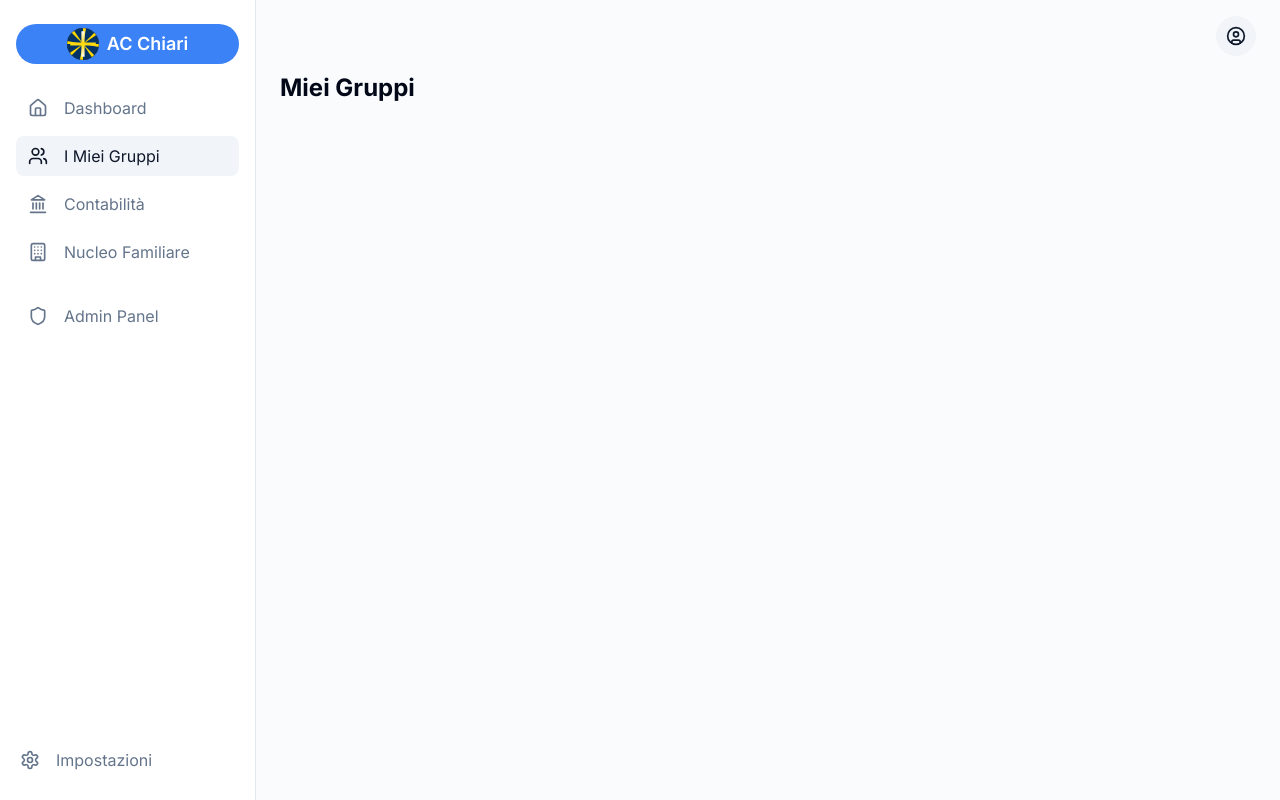
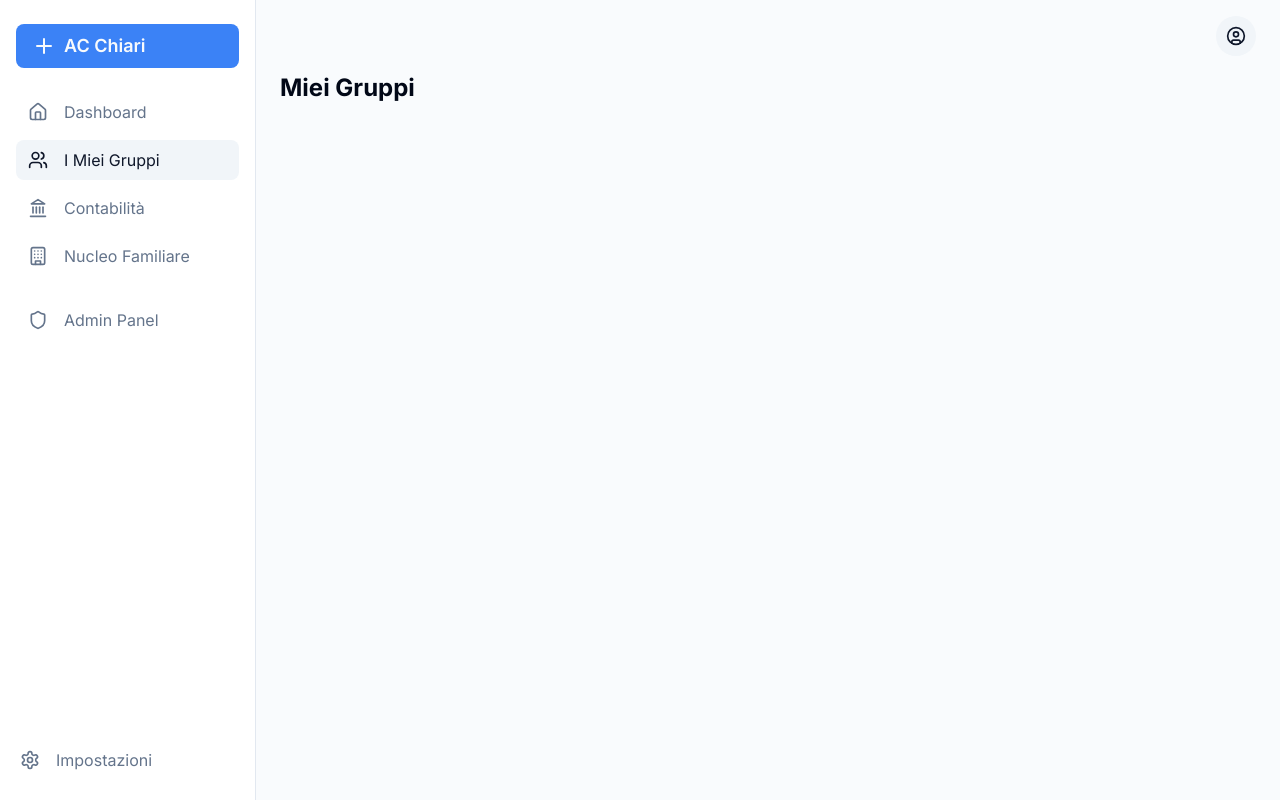
Before and after one commit to piantonimatteo99-code/ac-chiari, a Next.js app: page /miei-gruppi in a window 1280 px wide. Built offline with nearby package versions, Linux system fonts and the light colour scheme.

Commit message:
voglio che fai una cosa semplice senza sfondo

```diff
--- a/components/header.tsx
+++ b/components/header.tsx
@@ -15,37 +15,16 @@ import SidebarLinks from "./sidebar-links";
 const CustomLogo = (props: React.SVGProps<SVGSVGElement>) => (
   <svg
     xmlns="http://www.w3.org/2000/svg"
-    viewBox="0 0 100 100"
+    viewBox="0 0 24 24"
+    fill="none"
+    stroke="currentColor"
+    strokeWidth="2"
+    strokeLinecap="round"
+    strokeLinejoin="round"
     {...props}
   >
-    <circle cx="50" cy="50" r="50" fill="#003366" />
-    <defs>
-      <radialGradient id="sunburst" cx="50%" cy="50%" r="50%" fx="50%" fy="50%">
-        <stop offset="0%" style={{ stopColor: '#FFFFFF' }} />
-        <stop offset="100%" style={{ stopColor: '#FFD700' }} />
-      </radialGradient>
-      <linearGradient id="crossGradient" x1="0%" y1="0%" x2="0%" y2="100%">
-        <stop offset="0%" style={{ stopColor: 'white' }} />
-        <stop offset="50%" style={{ stopColor: '#FFD700' }} />
-        <stop offset="100%" style={{ stopColor: 'white' }} />
-      </linearGradient>
-    </defs>
-    {[...Array(16)].map((_, i) => (
-      <path
-        key={i}
-        d={`M50 50 L ${50 + 50 * Math.cos((2 * Math.PI * i) / 16)} ${
-          50 + 50 * Math.sin((2 * Math.PI * i) / 16)
-        } L ${50 + 50 * Math.cos((2 * Math.PI * (i + 0.5)) / 16)} ${
-          50 + 50 * Math.sin((2 * Math.PI * (i + 0.5)) / 16)
-        } Z`}
-        fill={i % 2 === 0 ? '#FFD700' : '#003366'}
-      />
-    ))}
-    <path
-      d="M45 10 H55 V45 H90 V55 H55 V90 H45 V55 H10 V45 H45 Z"
-      fill="url(#crossGradient)"
-    />
-    <circle cx="50" cy="50" r="50" fill="transparent" stroke="#333333" strokeWidth="1" />
+    <path d="M12 5v14" />
+    <path d="M5 12h14" />
   </svg>
 );
 
@@ -65,7 +44,7 @@ export default function Header() {
               href="#"
               className="group flex h-10 w-10 shrink-0 items-center justify-center gap-2 rounded-full bg-primary text-lg font-semibold text-primary-foreground md:text-base"
             >
-              <CustomLogo className="h-8 w-8 transition-all group-hover:scale-110" />
+              <CustomLogo className="h-6 w-6 text-primary-foreground" />
               <span className="sr-only">AC Chiari</span>
             </Link>
             <SidebarLinks isMobile={true} />
--- a/components/sidebar.tsx
+++ b/components/sidebar.tsx
@@ -1,41 +1,26 @@
 import Link from 'next/link';
-import { Settings } from 'lucide-react';
+import { Settings, User } from 'lucide-react';
 import SidebarLinks from './sidebar-links';
+import {
+  Tooltip,
+  TooltipContent,
+  TooltipProvider,
+  TooltipTrigger,
+} from './ui/tooltip';
 
 const CustomLogo = (props: React.SVGProps<SVGSVGElement>) => (
   <svg
     xmlns="http://www.w3.org/2000/svg"
-    viewBox="0 0 100 100"
+    viewBox="0 0 24 24"
+    fill="none"
+    stroke="currentColor"
+    strokeWidth="2"
+    strokeLinecap="round"
+    strokeLinejoin="round"
     {...props}
   >
-    <circle cx="50" cy="50" r="50" fill="#003366" />
-    <defs>
-      <radialGradient id="sunburst" cx="50%" cy="50%" r="50%" fx="50%" fy="50%">
-        <stop offset="0%" style={{ stopColor: '#FFFFFF' }} />
-        <stop offset="100%" style={{ stopColor: '#FFD700' }} />
-      </radialGradient>
-      <linearGradient id="crossGradient" x1="0%" y1="0%" x2="0%" y2="100%">
-        <stop offset="0%" style={{ stopColor: 'white' }} />
-        <stop offset="50%" style={{ stopColor: '#FFD700' }} />
-        <stop offset="100%" style={{ stopColor: 'white' }} />
-      </linearGradient>
-    </defs>
-    {[...Array(16)].map((_, i) => (
-      <path
-        key={i}
-        d={`M50 50 L ${50 + 50 * Math.cos((2 * Math.PI * i) / 16)} ${
-          50 + 50 * Math.sin((2 * Math.PI * i) / 16)
-        } L ${50 + 50 * Math.cos((2 * Math.PI * (i + 0.5)) / 16)} ${
-          50 + 50 * Math.sin((2 * Math.PI * (i + 0.5)) / 16)
-        } Z`}
-        fill={i % 2 === 0 ? '#FFD700' : '#003366'}
-      />
-    ))}
-    <path
-      d="M45 10 H55 V45 H90 V55 H55 V90 H45 V55 H10 V45 H45 Z"
-      fill="url(#crossGradient)"
-    />
-    <circle cx="50" cy="50" r="50" fill="transparent" stroke="#333333" strokeWidth="1" />
+    <path d="M12 5v14" />
+    <path d="M5 12h14" />
   </svg>
 );
 
@@ -46,10 +31,10 @@ export default function Sidebar() {
       <nav className="flex flex-col gap-6 px-4 py-6">
         <Link
           href="/dashboard"
-          className="group flex h-10 shrink-0 items-center justify-center gap-2 rounded-full bg-primary text-lg font-semibold text-primary-foreground"
+          className="flex items-center gap-2 rounded-lg bg-primary px-4 py-2 text-lg font-semibold text-primary-foreground"
         >
-          <CustomLogo className="h-8 w-8 transition-all group-hover:scale-110" />
-          <span className='text-white'>AC Chiari</span>
+          <CustomLogo className="h-6 w-6 text-primary-foreground" />
+          <span>AC Chiari</span>
         </Link>
         <SidebarLinks />
       </nav>
```
